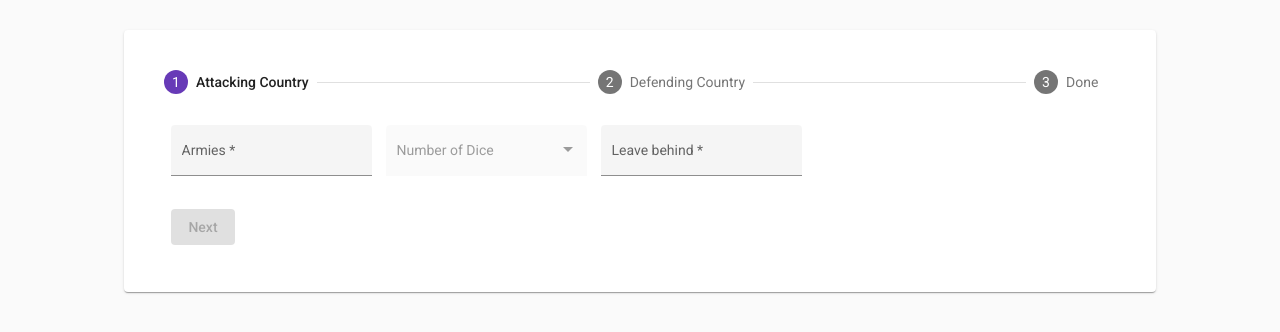
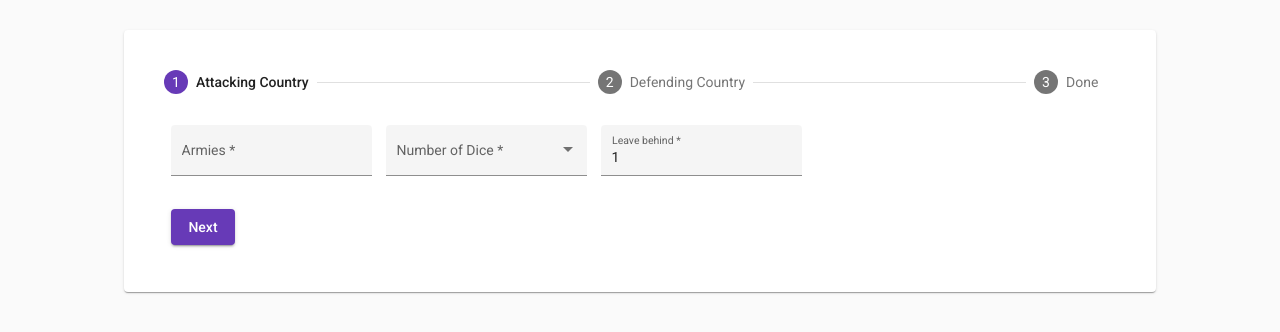
Before and after one commit to kevinmcgillicuddy/risk-roller, an Angular app: page / in a window 1280 px wide. Shown: the top 332 px of the page. Built offline with nearby package versions, Linux system fonts and the light colour scheme.

Commit message:
update validation rules

```diff
--- a/src/app/app.component.html
+++ b/src/app/app.component.html
@@ -6,22 +6,30 @@
           <form [formGroup]="attackingCountryGroup">
             <mat-form-field appearance="fill">
               <mat-label>Armies</mat-label>
-              <input type="number" matInput formControlName="attackingArmies" required />
+              <input type="number" matInput formControlName="attackingArmies"
+                placeholder="Number of armies on your country" />
+              <mat-error>
+                Armies is required and must be larger than 1
+              </mat-error>
             </mat-form-field>
+
             <mat-form-field appearance="fill">
               <mat-label>Number of Dice</mat-label>
-              <mat-select formControlName="attackingDice"
-                [disabled]="!attackingCountryGroup.get('attackingArmies')?.valid" mat-raised-button
-                matTooltip="Enter number of armies to determine dice">
+              <mat-select formControlName="attackingDice" mat-raised-button matTooltip="Determined by number armies">
                 <mat-option *ngFor="let dice of attackingDice$ | async" [value]="dice">{{ dice }}</mat-option>
               </mat-select>
             </mat-form-field>
             <mat-form-field appearance="fill">
               <mat-label>Leave behind</mat-label>
-              <input type="number" matInput formControlName="attackingStop" required />
+              <input type="number" matInput formControlName="leaveBehind"
+                [max]="attackingCountryGroup.get('attackingArmies')?.value - 1"
+                placeholder="Armies to not include in the attack" />
+              <mat-error>
+                Must be less than attacking armies and greater then 0
+              </mat-error>
             </mat-form-field>
             <div>
-              <button mat-raised-button color="primary" matStepperNext [disabled]="!attackingCountryGroup.valid">
+              <button mat-raised-button color="primary" matStepperNext>
                 Next
               </button>
             </div>
@@ -32,10 +40,13 @@
         <form [formGroup]="defendingCountryGroup">
           <mat-form-field appearance="fill">
             <mat-label>Armies</mat-label>
-            <input type="number" matInput formControlName="defendingArmies" required />
+            <input type="number" matInput formControlName="defendingArmies" />
+            <mat-error>
+              Armies is required and must be larger than 1
+            </mat-error>
           </mat-form-field>
           <div>
-            <button mat-raised-button color="primary" matStepperNext [disabled]="!defendingCountryGroup.valid">
+            <button mat-raised-button color="primary" matStepperNext>
               Next
             </button>
           </div>
--- a/src/app/app.component.ts
+++ b/src/app/app.component.ts
@@ -1,6 +1,6 @@
 import { BreakpointObserver } from '@angular/cdk/layout';
 import { Component, OnInit } from '@angular/core';
-import { AbstractControl, FormBuilder, FormControl, FormGroup, ValidationErrors, Validators } from '@angular/forms';
+import { FormBuilder, FormControl, FormGroup, Validators } from '@angular/forms';
 import { StepperOrientation } from '@angular/material/stepper';
 import { map, mergeMap, Observable, of } from 'rxjs';
 import { DiceService, IResult } from './services/dice.service';
@@ -16,7 +16,6 @@ export class AppComponent implements OnInit {
   public defendingCountryGroup: FormGroup;
   public attackingArmies: FormControl;
   public stepperOrientation: Observable<StepperOrientation>;
-  public panelOpenState = false;
   public result$: Observable<IResult>;
   public attackingDice$: Observable<number[]> | undefined;
   constructor(private _formBuilder: FormBuilder, private diceService: DiceService, breakpointObserver: BreakpointObserver) {
@@ -24,19 +23,11 @@ export class AppComponent implements OnInit {
       .observe('(min-width: 800px)')
       .pipe(map(({ matches }) => (matches ? 'horizontal' : 'vertical')));
   }
-
-  matchPassword(control: AbstractControl): ValidationErrors | null {
-    const attackingArmies = control.get("attackingArmies")?.value;
-    const attackingStop = control.get("attackingStop")?.value;
-    if (attackingStop > attackingArmies) { return { 'noMatch': true } }
-    return null
-  }
   ngOnInit() {
-
     this.attackingCountryGroup = this._formBuilder.group({
-      attackingArmies: ['', [Validators.required, Validators.min(2)]],
+      attackingArmies: ['', [Validators.required, Validators.min(2),]],
       attackingDice: ['', Validators.required],
-      attackingStop: ['', Validators.required],
+      leaveBehind: [1, [Validators.required, Validators.min(1)]],
     });
     this.defendingCountryGroup = this._formBuilder.group({
       defendingArmies: ['', [Validators.required, Validators.min(1)]],
@@ -53,7 +44,7 @@ export class AppComponent implements OnInit {
       attackingArmies: this.attackingCountryGroup.get('attackingArmies')!.value,
       defendingArmies: this.defendingCountryGroup.get('defendingArmies')!.value,
       attackingDice: this.attackingCountryGroup.get('attackingDice')!.value,
-      attackStop: this.attackingCountryGroup.get('attackingStop')!.value
+      attackStop: this.attackingCountryGroup.get('leaveBehind')!.value
     })
   }
 
```
